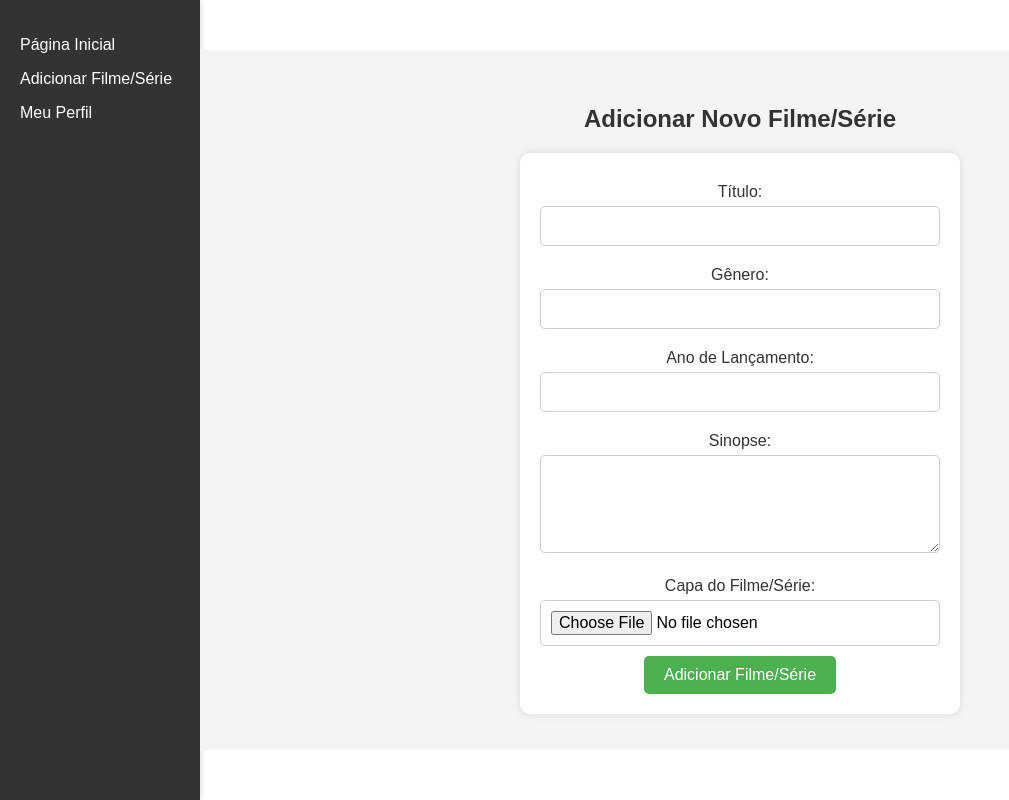
After one commit to J0nny-G/SIR, a PHP site: page /addMovies.php in a window 1280 px wide. The commit adds this page. Shown: the whole page, without its empty margins (0-1009 px from the left). Run offline with PHP 8.4, Linux system fonts and the light colour scheme.

Commit message:
criação da pagina addMovies

```diff
--- /dev/null
+++ b/Website/addMovies.css
@@ -0,0 +1,88 @@
+body {
+    font-family: 'Arial', sans-serif;
+    margin: 0;
+    padding: 0;
+    display: flex;
+}
+
+.sidemenu {
+    width: 200px;
+    background-color: #333;
+    height: 100vh;
+    color: #fff;
+    padding: 20px;
+    box-shadow: 2px 0 5px rgba(0, 0, 0, 0.1);
+    box-sizing: border-box;
+    flex-shrink: 0;
+}
+
+.sidemenu a {
+    color: #fff;
+    text-decoration: none;
+}
+
+.sidemenu a:hover {
+    color: #02ff9a;
+}
+
+.content-container {
+    flex: 1;
+    display: flex;
+    align-items: center;
+    justify-content: center;
+    background-color: #f4f4f4;
+}
+
+.profile-container {
+    display: flex;
+    align-items: center;
+    justify-content: center;
+    flex-direction: column;
+    margin: 50px auto;
+}
+
+h2 {
+    color: #333;
+    text-align: center;
+    margin-bottom: 20px; /* Adiciona espaço abaixo do título */
+}
+
+.form-container {
+    width: 400px;
+    background-color: #fff;
+    padding: 20px;
+    border-radius: 10px;
+    box-shadow: 0 0 10px rgba(0, 0, 0, 0.1);
+    text-align: center; /* Centraliza o conteúdo do formulário */
+}
+
+
+label {
+    display: block;
+    margin: 10px 0 5px;
+    color: #333;
+}
+
+input, textarea {
+    width: 100%;
+    padding: 10px;
+    margin-bottom: 10px;
+    box-sizing: border-box;
+    border: 1px solid #ccc;
+    border-radius: 5px;
+    font-size: 16px;
+}
+
+button {
+    background-color: #4CAF50;
+    color: #fff;
+    padding: 10px 20px;
+    font-size: 16px;
+    border: none;
+    border-radius: 5px;
+    cursor: pointer;
+}
+
+button:hover {
+    background-color: #45a049;
+}
--- /dev/null
+++ b/Website/addMovies.php
@@ -0,0 +1,51 @@
+<?php
+session_start();
+?>
+
+<!DOCTYPE html>
+<html lang="en">
+<head>
+    <meta charset="UTF-8">
+    <meta http-equiv="X-UA-Compatible" content="IE=edge">
+    <meta name="viewport" content="width=device-width, initial-scale=1.0">
+    <link rel="stylesheet" href="addMovies.css">
+    <title>Adicionar Filme/Série</title>
+</head>
+<body>
+
+<div class="sidemenu">
+    <p><a href="#">Página Inicial</a></p>
+    <p><a href="addMovies.php">Adicionar Filme/Série</a></p>
+    <p><a href="profile.php">Meu Perfil</a></p>
+</div>
+
+<div class="content-container profile-container">
+    <!-- Adicione um título para o formulário -->
+    <h2>Adicionar Novo Filme/Série</h2>
+
+    <div class="form-container">
+        <form action="processar_filme.php" method="post" enctype="multipart/form-data">
+            <label for="titulo">Título:</label>
+            <input type="text" id="titulo" name="titulo" required>
+
+            <label for="genero">Gênero:</label>
+            <input type="text" id="genero" name="genero" required>
+
+            <label for="ano">Ano de Lançamento:</label>
+            <input type="number" id="ano" name="ano" required>
+
+            <label for="sinopse">Sinopse:</label>
+            <textarea id="sinopse" name="sinopse" rows="4" required></textarea>
+
+            <label for="capaFilme">Capa do Filme/Série:</label>
+            <input type="file" id="capaFilme" name="capaFilme" accept="image/*" required>
+
+            <button type="submit">Adicionar Filme/Série</button>
+        </form>
+    </div>
+</div>
+
+<!-- Adicione seu script JavaScript aqui, se necessário -->
+
+</body>
+</html>
--- a/Website/profile.php
+++ b/Website/profile.php
@@ -60,7 +60,7 @@ $stmt->close();
 <div class="sidemenu">
     <!-- Adicione links ou itens do sidemenu conforme necessário -->
     <p><a href="#">Página Inicial</a></p>
-    <p><a href="#">Adicionar Filme/Série</a></p>
+    <p><a href="addMovies.php">Adicionar Filme/Série</a></p>
     <p><a href="#">Meu Perfil</a></p>
 </div>
 
```
